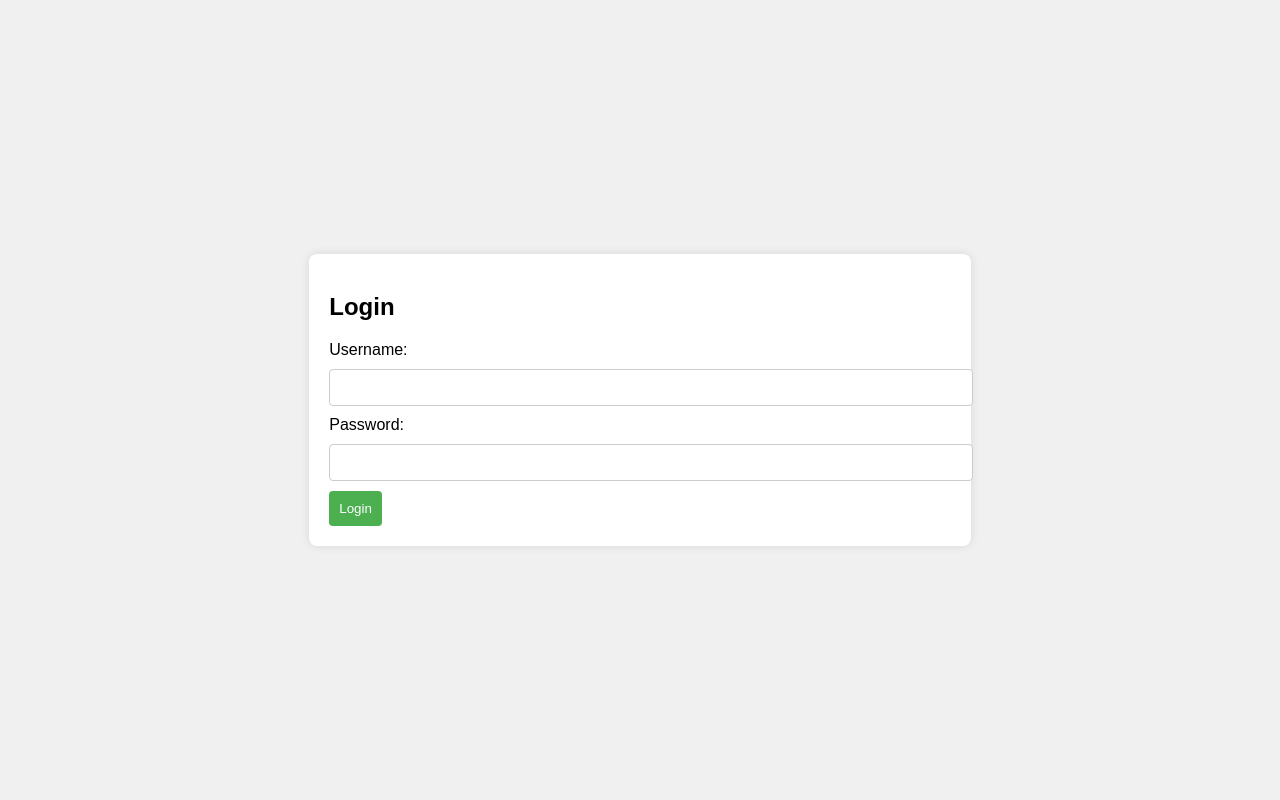
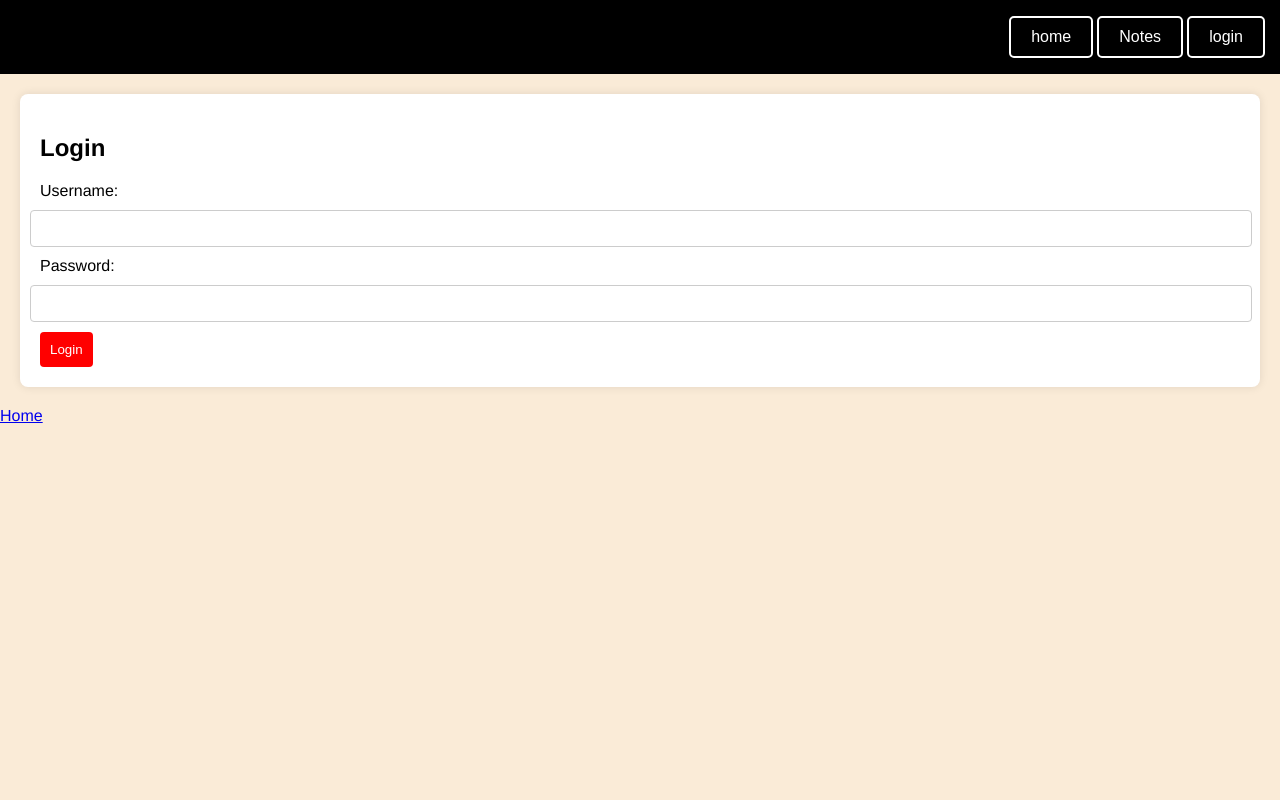
Before and after one commit to Bruburnono/DevSecOps, a Flask app: template templates/login.html in a window 1280 px wide. Run offline with Flask 3, Linux system fonts and the light colour scheme; the template is opened without the code that fills it, so the values that code supplies are empty.

Commit message:
Update login.html

```diff
--- a/templates/login.html
+++ b/templates/login.html
@@ -1,48 +1,19 @@
 <!DOCTYPE html>
-<html>
+<html lang="en">
 <head>
     <title>Login Page</title>
-    <style>
-        body {
-            font-family: Arial, sans-serif;
-            background-color: #f0f0f0;
-            display: flex;
-            justify-content: center;
-            align-items: center;
-            height: 100vh;
-            margin: 0;
-        }
-        .login-container {
-            background-color: #ffffff;
-            padding: 20px;
-            border-radius: 8px;
-            box-shadow: 0 0 10px rgba(0, 0, 0, 0.1);
-        }
-        .login-container h2 {
-            margin-bottom: 20px;
-        }
-        .login-container input[type="text"],
-        .login-container input[type="password"] {
-            width: 100%;
-            padding: 10px;
-            margin: 10px 0;
-            border: 1px solid #ccc;
-            border-radius: 4px;
-        }
-        .login-container input[type="submit"] {
-            background-color: #4CAF50;
-            color: white;
-            padding: 10px;
-            border: none;
-            border-radius: 4px;
-            cursor: pointer;
-        }
-        .login-container input[type="submit"]:hover {
-            background-color: #45a049;
-        }
-    </style>
+    <link rel="stylesheet" type="text/css" href="{{url_for('static', filename='style.css')}}">
 </head>
 <body>
+    <nav class="navbar">
+        <div class="navdiv">
+            <ul>
+                <li><a href="/" ><button class="button-nav" >home</button></a></li>
+                <li><a href="/api/v1/resources/books/all" ><button class="button-nav" >Notes</button></a></li>
+                <li><a href="/login" ><button class="button-nav" >login</button></a></li>
+            </ul>
+        </div>
+    </nav>
     <div class="login-container">
         <h2>Login</h2>
         <form>
@@ -53,5 +24,8 @@
             <input type="submit" value="Login">
         </form>
     </div>
+    <div class="home-link">
+        <a href="/">Home</a>
+    </div>
 </body>
 </html>
```
